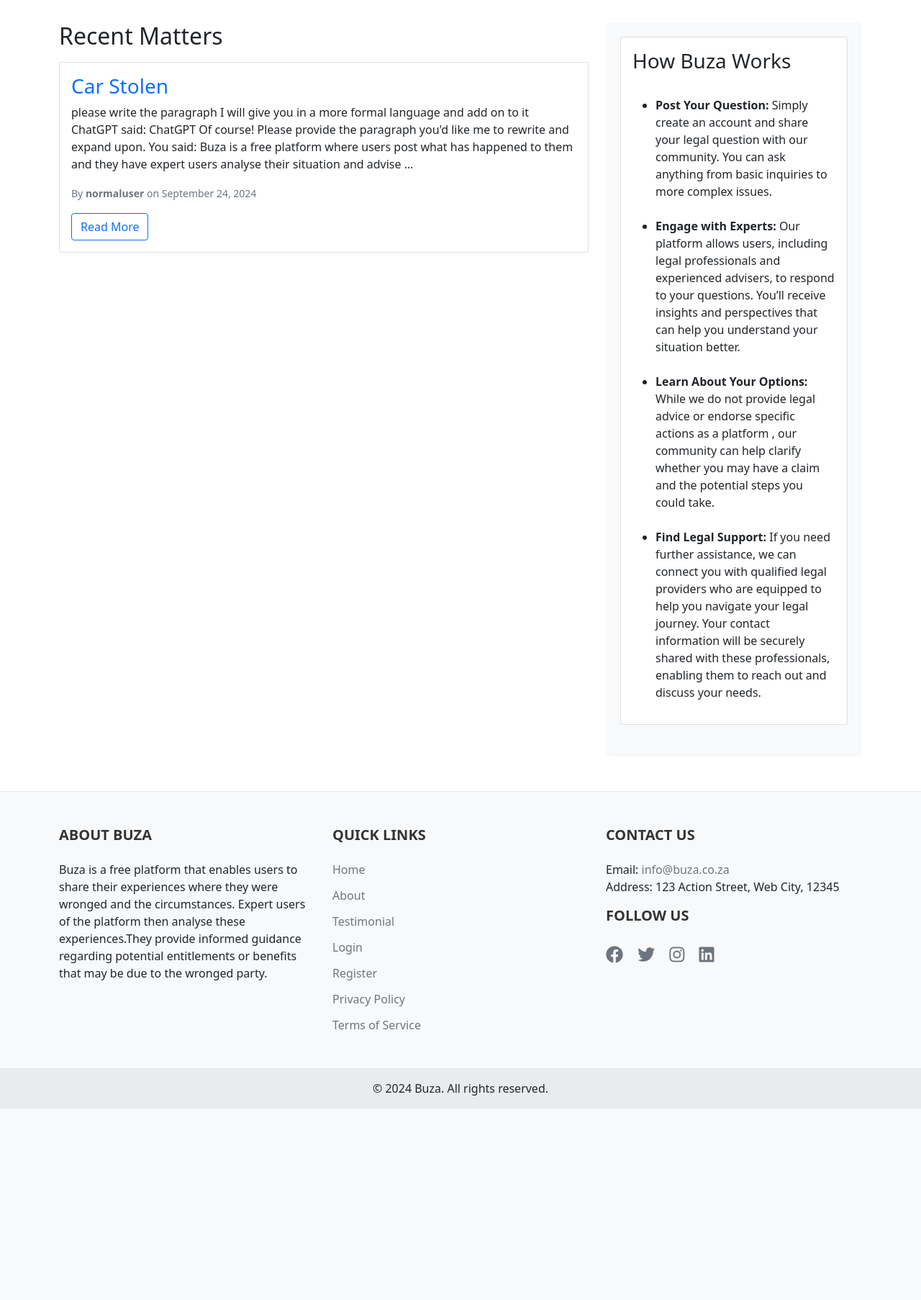
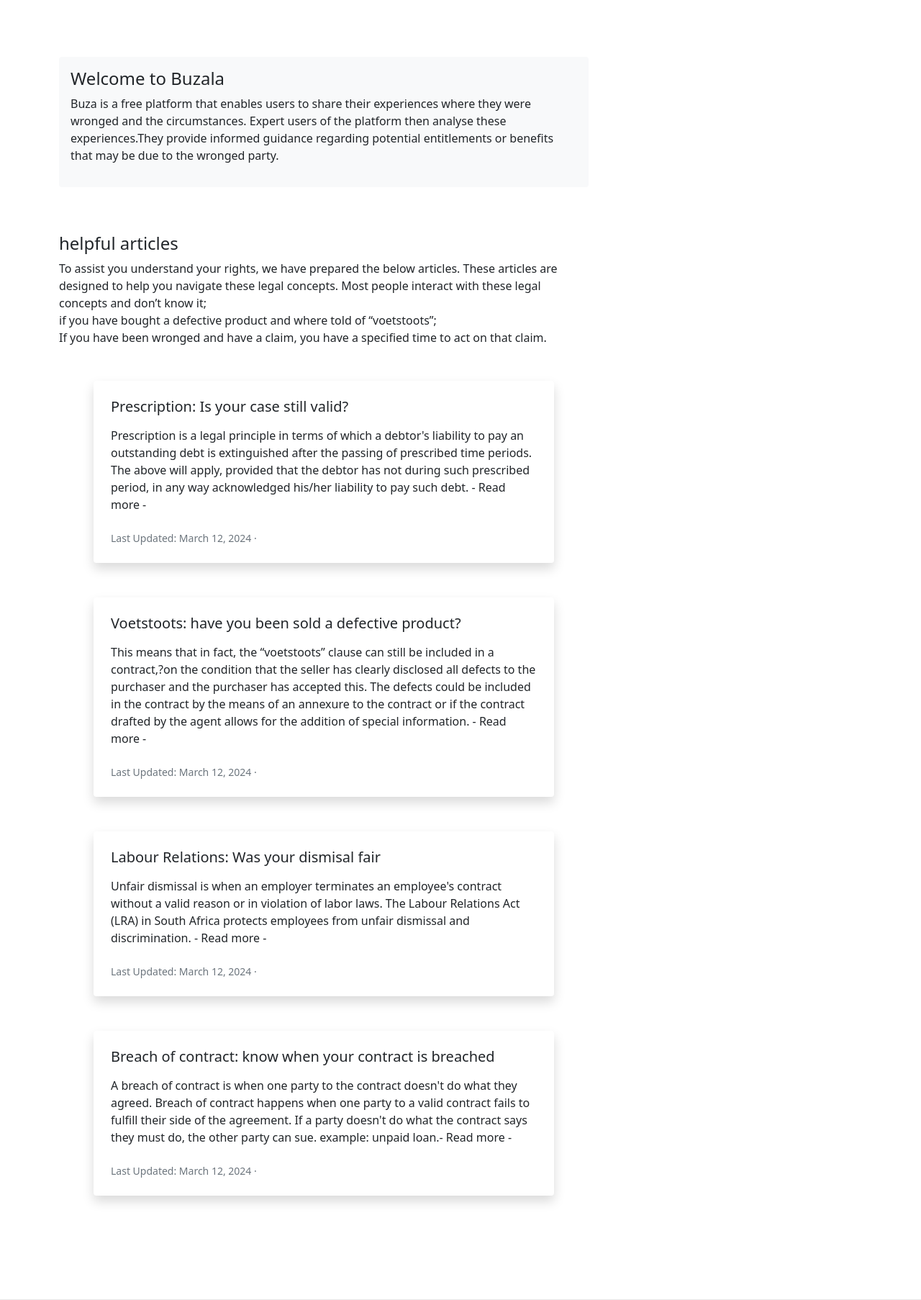
Before and after one commit to buzala143/buzala, a Django app: page / in a window 1280 px wide. Shown: the part 616-2422 px from the top of the page at 72% size. Before the commit the page ends 2156 px from the top, so only its background shows below. Run offline with Django 5.2, Linux system fonts and the light colour scheme; data comes from the database, SQL or seed files in the repository; both versions use the stored data as it was after the commit.

Commit message:
update of the 18th of Nov 2024

```diff
--- a/blog/forms.py
+++ b/blog/forms.py
@@ -74,10 +74,11 @@
         fields = ['phone_number', 'profession']
 
 
+
 class UserRegisterForm(UserCreationForm):
     email = forms.EmailField()
     phone_number = forms.CharField(max_length=15, required=False)
-    profession = forms.CharField(max_length=15, required=False)
+    profession = forms.CharField(max_length=15, required=False )
 
     class Meta:
         model = User
--- a/blog/templates/blog/base.html
+++ b/blog/templates/blog/base.html
@@ -153,7 +153,7 @@
 
     <nav class="navbar navbar-expand-lg navbar-light bg-light  main-navbar">
         <div class="container">
-            <a class="navbar-brand d-flex align-items-center" href="{% url 'home' %}">
+            <a class="navbar-brand d-flex align-items-center" href="{% url 'index' %}">
                 <img src="{% static 'images/logo.png' %}" alt="Our Blog Logo" class="mr-3">
 
             </a>
@@ -163,19 +163,22 @@
             <div class="collapse navbar-collapse" id="navbarNav">
                 <ul class="navbar-nav ms-auto">
                     <li class="nav-item">
-                        <a class="nav-link" href="{% url 'home' %}">Home</a>
+                        <a class="nav-link" href="{% url 'index' %}">Home</a>
+                    </li>
+                    <li class="nav-item">
+                        <a class="nav-link" href="{% url 'home' %}">Case list</a>
                     </li>
                     <li class="nav-item">
                         <!-- <a class="nav-link" href="{% url 'about' %}">About</a> -->
                     </li>
                     {% if user.is_authenticated %}
                         <li class="nav-item">
-                            <a class="nav-link" href="{% url 'my_blogs' %}">My Matters</a>
+                            <a class="nav-link" href="{% url 'my_blogs' %}">My Cases</a>
                         </li>
-                        <li><a href="{% url 'user_profile' user.username %}" class="nav-link ">profile</a>
+                        <!-- <li><a href="{% url 'user_profile' user.username %}" class="nav-link ">profile</a> -->
                         </li>
                             <li class="nav-item">
-                            <a class="nav-link btn btn-outline-danger" href="{% url 'create_post' %}">Create Matter</a>
+                            <a class="nav-link btn btn-outline-danger" href="{% url 'create_post' %}">Create Case</a>
                         </li>
                         {% if user.is_staff %}
                             <li class="nav-item">
@@ -223,7 +226,7 @@
                     <ul>
                         <li><a href="{% url 'home' %}">Home</a></li>
                         <li><a href="{% url 'about' %}">About</a></li>
-                        <li><a href="{% url 'create_post' %}">Testimonial</a></li>
+                        <!-- <li><a href="{% url 'create_post' %}">Testimonial</a></li> -->
                         {% if user.is_authenticated %}
                             <li><a href="{% url 'my_blogs' %}">My Blogs</a></li>
                             <li><a href="{% url 'create_post' %}">Create Post</a></li>
--- a/blog/templates/blog/home.html
+++ b/blog/templates/blog/home.html
@@ -14,7 +14,7 @@
             <p class="text-end">and our community will help you figure out if you have a case worth taking further</p>
            <hr class="danger">
             {% if user.is_authenticated %}
-            <a href="{% url 'create_post' %}" class="btn btn-outline-danger btn-lg">Upload your matter</a>
+            <a href="{% url 'create_post' %}" class="btn btn-outline-danger btn-lg">Upload your Case</a>
         {% else %}
             <a href="{% url 'login' %}" class="btn btn-outline-primary btn-lg">Login to Post</a>
         {% endif %}
@@ -29,7 +29,7 @@
 
 {% block content %}
 
-<h2 class="mb-3">Recent Matters</h2>
+<h2 class="mb-3">Recent Cases</h2>
 {% if recent_posts %}
     {% for post in recent_posts %}
         <div class="card mb-4">
--- /dev/null
+++ b/blog/templates/blog/index.html
@@ -0,0 +1,139 @@
+{% extends 'blog/base.html' %}
+{% load static %}
+{% block title %}Welcome to BUZA{% endblock %}
+
+{% block jumbotron %}
+<div class="jumbotron container" >
+    <h1 class="display-4">Welcome to BUZA LA</h1>
+    <div class="container">
+    <div class="row">
+        <div class="col-md-12">
+            <p class="lead">Your Go-To Community for Navigating complicated concepts with Confidence, Support, and Real Insights!</p>
+            <p class="text">before paying a proffessional expensive consultations fees</p>
+            <p class="text-center">  post your situation, questions or concerns for free</p>
+            <p class="text-end">and our community will help you figure out if you have a case worth taking further</p>
+           <hr class="danger">
+            {% if user.is_authenticated %}
+            <a href="{% url 'create_post' %}" class="btn btn-outline-danger btn-lg">Upload your Case</a>
+        {% else %}
+            <a href="{% url 'login' %}" class="btn btn-outline-primary btn-lg">Login to Post</a>
+        {% endif %}
+
+        </div>
+
+    </div>
+    </div>
+
+</div>
+{% endblock %}
+
+{% block content %}
+<div class="p-3 mb-3  my-5 bg-light rounded">
+    <h4 class="font-italic">Welcome to Buzala</h4>
+    <p class="justify-content-center">Buza is a free platform that enables users to share their experiences where they were wronged and the circumstances. Expert users of the platform then analyse these experiences.They provide informed guidance regarding potential entitlements or benefits that may be due to the wronged party.</p>
+
+</div>
+<section class="py-5 ">
+    <h4 class="font-italic">helpful articles</h4>
+    <p>To assist you understand your rights, we have prepared the below articles. These articles are designed to help you navigate these legal concepts. Most people interact with these legal concepts and don’t know it;<br>
+        if you have bought a defective product and where told of “voetstoots”;<br>
+        If you have been wronged and have a claim, you have a specified time to act on that claim.
+        </p>
+    <div class="container px-5 my-5 ">
+
+        <div class="row gx-5 ">
+            <div class="col-lg-12 mb-5">
+                <div class="card h-100 shadow border-0">
+                    <div class="card-body p-4">
+                        <a class="text-decoration-none link-dark stretched-link" href="#!"><h5 class="card-title mb-3">Prescription: Is your case still valid? </h5></a>
+                        <p class="card-text mb-0">Prescription is a legal principle in terms of which a debtor's liability to pay an outstanding debt is extinguished after the passing of prescribed time periods. The above will apply, provided that the debtor has not during such prescribed period, in any way acknowledged his/her liability to pay such debt. <a> - Read more -</a></p>
+                    </div>
+                    <div class="card-footer p-4 pt-0 bg-transparent border-top-0">
+                        <div class="d-flex align-items-end justify-content-between">
+                            <div class="d-flex align-items-center">
+                                <div class="small">
+
+                                    <div class="text-muted">Last Updated: March 12, 2024 &middot;</div>
+                                </div>
+                            </div>
+                        </div>
+                    </div>
+                </div>
+            </div>
+            <div class="col-lg-12 mb-5">
+                <div class="card h-100 shadow border-0">
+                    <div class="card-body p-4">
+                            <a class="text-decoration-none link-dark stretched-link" href="#!"><h5 class="card-title mb-3">Voetstoots: have you been sold a defective product?</h5></a>
+                        <p class="card-text mb-0">This means that in fact, the “voetstoots” clause can still be included in a contract,?on the condition that the seller has clearly disclosed all defects to the purchaser and the purchaser has accepted this. The defects could be included in the contract by the means of an annexure to the contract or if the contract drafted by the agent allows for the addition of special information. - Read more - </p>
+                    </div>
+                    <div class="card-footer p-4 pt-0 bg-transparent border-top-0">
+                        <div class="d-flex align-items-end justify-content-between">
+                            <div class="d-flex align-items-center">
+                                <div class="small">
+
+                                    <div class="text-muted">Last Updated: March 12, 2024 &middot;</div>
+                                </div>
+                            </div>
+                        </div>
+                    </div>
+                </div>
+            </div>
+            <div class="col-lg-12 mb-5">
+                <div class="card h-100 shadow border-0">
+                    <div class="card-body p-4">
+                        <a class="text-decoration-none link-dark stretched-link" href="#!"><h5 class="card-title mb-3">Labour Relations: Was your dismisal fair </h5></a>
+                        <p class="card-text mb-0">Unfair dismissal is when an employer terminates an employee's contract without a valid reason or in violation of labor laws. The Labour Relations Act (LRA) in South Africa protects employees from unfair dismissal and discrimination. - Read more -</p>
+                    </div>
+                    <div class="card-footer p-4 pt-0 bg-transparent border-top-0">
+                        <div class="d-flex align-items-end justify-content-between">
+                            <div class="d-flex align-items-center">
+                                <div class="small">
+                                    <div class="text-muted">Last Updated: March 12, 2024 &middot;</div>
+                                </div>
+                            </div>
+                        </div>
+                    </div>
+                </div>
+            </div>
+        </div>
+
+
+        <div class="col-lg-12 mb-5">
+            <div class="card h-100 shadow border-0">
+                <div class="card-body p-4">
+                        <a class="text-decoration-none link-dark stretched-link" href="#!"><h5 class="card-title mb-3">Breach of contract: know when your contract is breached</h5></a>
+                    <p class="card-text mb-0">A breach of contract is when one party to the contract doesn't do what they agreed. Breach of contract happens when one party to a valid contract fails to fulfill their side of the agreement. If a party doesn't do what the contract says they must do, the other party can sue. example: unpaid loan.- Read more - </p>
+                </div>
+                <div class="card-footer p-4 pt-0 bg-transparent border-top-0">
+                    <div class="d-flex align-items-end justify-content-between">
+                        <div class="d-flex align-items-center">
+                            <div class="small">
+
+                                <div class="text-muted">Last Updated: March 12, 2024 &middot;</div>
+                            </div>
+                        </div>
+                    </div>
+                </div>
+            </div>
+        </div>
+
+
+
+
+
+{% endblock %}
+
+
+
+{% block sidebar %}
+
+
+<!-- <aside class="col-md-4 blog-sidebar py-5">
+    <div class="p-3 mb-3 bg-light rounded">
+      <h4 class="font-italic">About</h4>
+      <p class="justify-content-center">Buza is a free platform that enables users to share their experiences where they were wronged and the circumstances. Expert users of the platform then analyse these experiences.They provide informed guidance regarding potential entitlements or benefits that may be due to the wronged party.</p>
+    </div> -->
+
+
+
+{% endblock %}
--- a/blog/templates/blog/my_blogs.html
+++ b/blog/templates/blog/my_blogs.html
@@ -11,7 +11,7 @@
 {% block content %}
 <div class="card">
     <div class="card-body">
-        <h2 class="card-title">My Matters</h2>
+        <h2 class="card-title">My Cases</h2>
         {% if page_obj %}
             <ul class="list-group list-group-flush">
             {% for post in page_obj %}
--- a/blog/urls.py
+++ b/blog/urls.py
@@ -7,7 +7,8 @@
 
 
 urlpatterns = [
-    path('', views.home, name='home'),
+    path('', views.index, name='index'),
+    path('home', views.home, name='home'),
     path('about/', views.about, name='about'),
     path('my-blogs/', views.my_blogs, name='my_blogs'),
     path('posts/', views.post_list, name='post_list'),
--- a/blog/views.py
+++ b/blog/views.py
@@ -17,6 +17,13 @@
 from django.contrib.auth import logout
 from django.views.decorators.csrf import csrf_exempt
 import random
+
+
+def index(request):
+    context = {
+
+    }
+    return render(request, 'blog/index.html', context )
 
 def is_admin(user):
     return user.is_authenticated and user.is_staff
--- a/blog_project/settings.py
+++ b/blog_project/settings.py
@@ -28,8 +28,7 @@
 DEBUG = True
 # DEBUG = False
 
-# ALLOWED_HOSTS = ['your-heroku-app.herokuapp.com']  # Updated to include Heroku app URL
-ALLOWED_HOSTS = ['localhost:8000', 'buzala.onrender.com']
+ALLOWED_HOSTS = [ 'localhost' ,'localhost:8000' , 'buzala.onrender.com' ]
 
 # Application definition
 
```
Also changed, not shown: blog/models.py (+6 -1 lines), blog/migrations/0009_alter_userprofile_profession.py (added), db.sqlite3, 1 other file.
